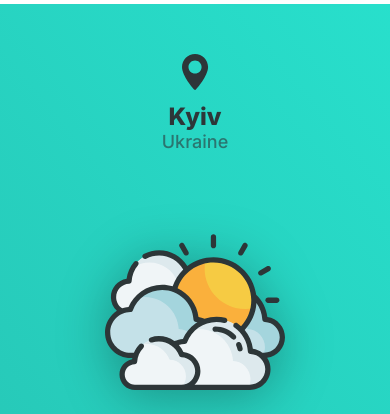
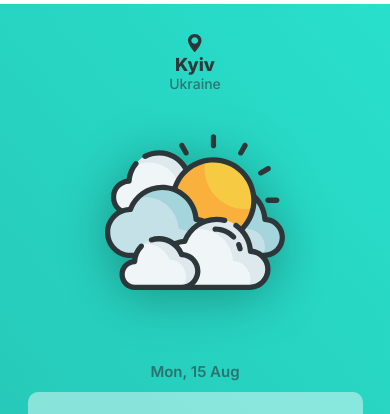
Before and after one commit to yegorkravchenko/weather-app, a plain HTML site: page index.html in a window 390 px wide. Shown: the part 66-480 px from the top of the page. Drawn offline with Linux system fonts and the light colour scheme.

Commit message:
Fix mobile version styles

```diff
--- a/styles/styles.scss
+++ b/styles/styles.scss
@@ -86,7 +86,6 @@ body {
 }
 
 .last-searches {
-
     &__hr {
         width: 320px;
         border: 1px solid #EDEDED;
@@ -268,6 +267,35 @@ body {
     .main {
         &__img {
             height: 180px;
+            margin-top: 30px;
+        }
+
+        &__location {
+            margin-top: 30px;
+        }
+    }
+
+    .location {
+        &__icon {
+            height: 18px;
+        }
+
+        &__city {
+            font-size: 1.8rem;
+            margin-top: 0px;
+        }
+
+        &__country {
+            font-size: 1.4rem;
+        }
+    }
+}
+
+@media only screen and (max-width: 340px) {
+    .menu {
+        &__logo {
+            font-size: 1.8rem;
+            margin: 0 25px 0 20px;
         }
     }
 
@@ -277,12 +305,3 @@ body {
         width: 100vw;
     }
 }
-
-@media only screen and (max-width: 350px) {
-    .menu {
-        &__logo {
-            font-size: 1.8rem;
-            margin: 0 25px 0 20px;
-        }
-    }
-}
```
Also changed, not shown: styles/styles.css, 1 other file.
